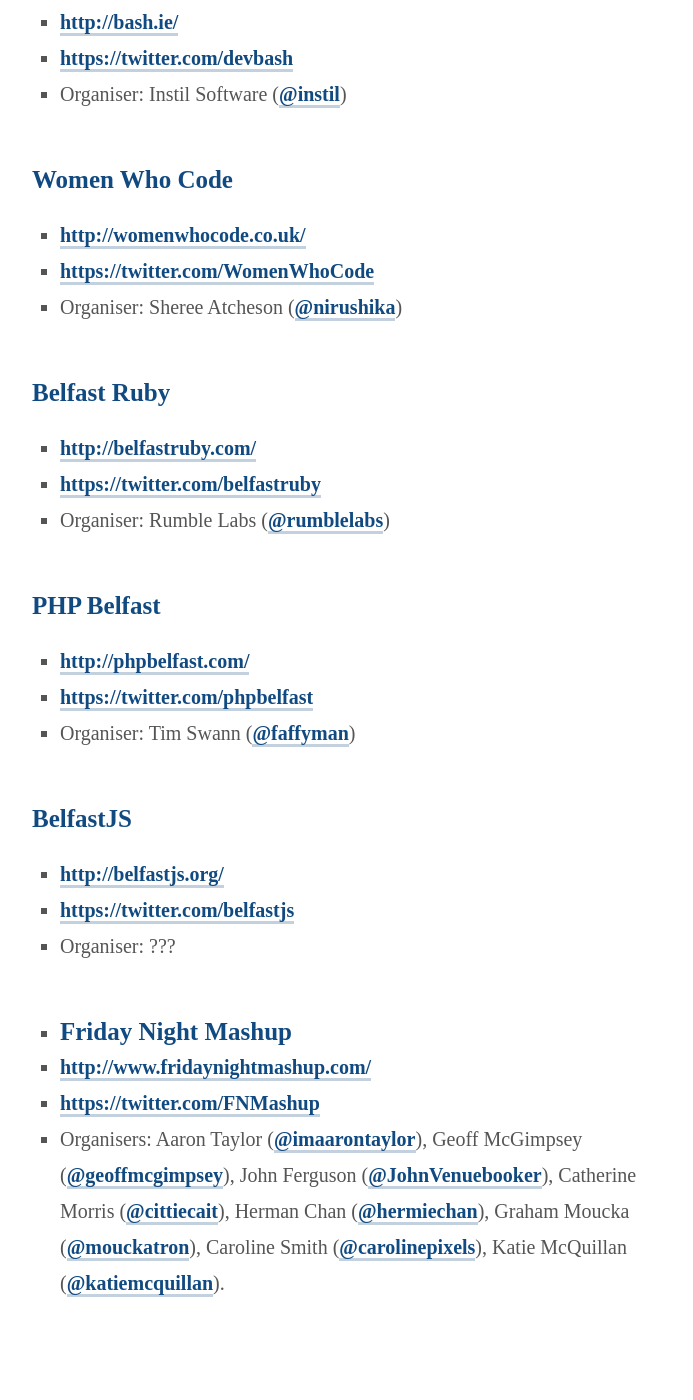
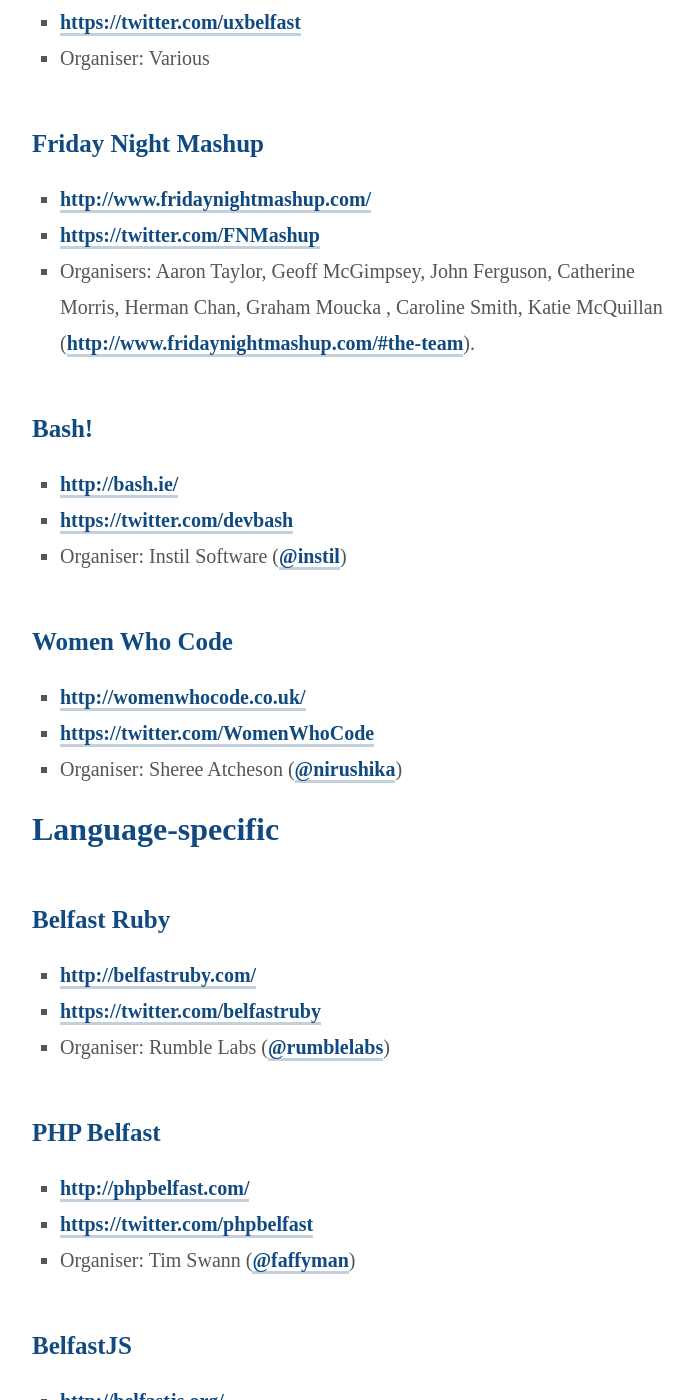
Before and after one commit to andymcmillan/andymcmillan, a Jekyll site: the page built from meetups.md, in a window 1280 px wide and 1400 px high, scrolled down 623 px. Shown: the whole window, without its empty margins (288-981 px from the left). Built offline with Jekyll 4.4.1, drawn with Linux system fonts in a browser that asks for light colours; Markdown is read by kramdown in place of the engine named in the settings; some of the changed text lies outside the part shown.

Commit message:
Update meetups.md

```diff
--- a/meetups.md
+++ b/meetups.md
@@ -13,6 +13,15 @@
 * [https://twitter.com/refreshbelfast](https://twitter.com/refreshbelfast)
 * Organiser: Andy McMillan ([@andymcmillan](https://twitter.com/andymcmillan))
 
+## UX Bookclub Belfast
+* [https://twitter.com/uxbelfast](https://twitter.com/uxbelfast)
+* Organiser: Various
+
+## Friday Night Mashup
+* [http://www.fridaynightmashup.com/](http://www.fridaynightmashup.com/)
+* [https://twitter.com/FNMashup](https://twitter.com/FNMashup)
+* Organisers: Aaron Taylor, Geoff McGimpsey, John Ferguson, Catherine Morris, Herman Chan, Graham Moucka , Caroline Smith, Katie McQuillan ([http://www.fridaynightmashup.com/#the-team](http://www.fridaynightmashup.com/#the-team)).
+
 ## Bash!
 * [http://bash.ie/](http://bash.ie/)
 * [https://twitter.com/devbash](https://twitter.com/devbash)
@@ -22,6 +31,8 @@
 * [http://womenwhocode.co.uk/](http://womenwhocode.co.uk/)
 * [https://twitter.com/WomenWhoCode](https://twitter.com/WomenWhoCode)
 * Organiser: Sheree Atcheson ([@nirushika](https://twitter.com/nirushika))
+
+# Language-specific
 
 ## Belfast Ruby
 * [http://belfastruby.com/](http://belfastruby.com/)
@@ -37,8 +48,7 @@
 * [http://belfastjs.org/](http://belfastjs.org/)
 * [https://twitter.com/belfastjs](https://twitter.com/belfastjs)
 * Organiser: ???
-*
-## Friday Night Mashup
-* [http://www.fridaynightmashup.com/](http://www.fridaynightmashup.com/)
-* [https://twitter.com/FNMashup](https://twitter.com/FNMashup)
-* Organisers: Aaron Taylor ([@imaarontaylor](https://twitter.com/imaarontaylor)), Geoff McGimpsey ([@geoffmcgimpsey](https://twitter.com/geoffmcgimpsey)), John Ferguson ([@JohnVenuebooker](https://twitter.com/JohnVenuebooker)), Catherine Morris ([@cittiecait](https://twitter.com/cittiecait)), Herman Chan ([@hermiechan](https://twitter.com/hermiechan)), Graham Moucka ([@mouckatron](https://twitter.com/mouckatron)), Caroline Smith ([@carolinepixels](https://twitter.com/carolinepixels)), Katie McQuillan ([@katiemcquillan](https://twitter.com/katiemcquillan)).
+
+## PyBelfast
+* [https://twitter.com/PyBelfast](https://twitter.com/PyBelfast)
+* Organiser: ???
```
